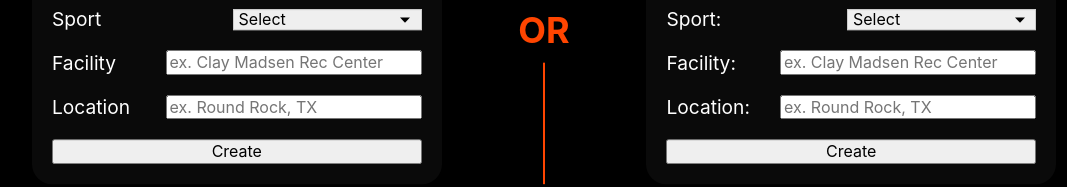
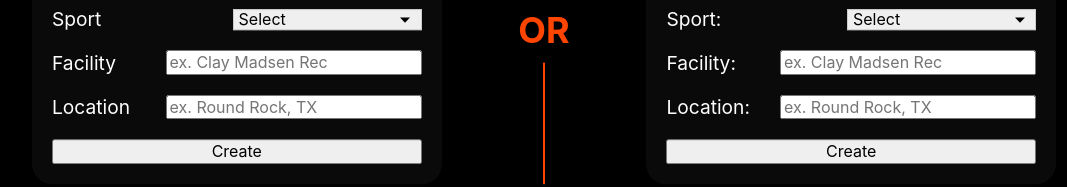
Before and after one commit to wbrush/gamehunter, a React (Vite) app in the folder real_code/frontend_react/: page /create in a window 1280 px wide. Shown: the part 370-557 px from the top of the page, without its empty margins (96-1163 px from the left). Built offline with nearby package versions, Linux system fonts and the light colour scheme; no server answers.

Commit message:
updated placeholders

```diff
--- a/real_code/frontend_react/src/pages/Create.jsx
+++ b/real_code/frontend_react/src/pages/Create.jsx
@@ -53,7 +53,7 @@ const Create = () => {
 
             <div>
               <label>Facility</label>
-              <input placeholder='ex. Clay Madsen Rec Center' onChange={(input) => setFacility(input.target.value)} />
+              <input placeholder='ex. Clay Madsen Rec' onChange={(input) => setFacility(input.target.value)} />
             </div>
 
             <div>
@@ -90,7 +90,7 @@ const Create = () => {
 
             <div>
               <label>Facility:</label>
-              <input placeholder='ex. Clay Madsen Rec Center' onChange={(input) => setFacility(input.target.value)} />
+              <input placeholder='ex. Clay Madsen Rec' onChange={(input) => setFacility(input.target.value)} />
             </div>
 
             <div>
```
